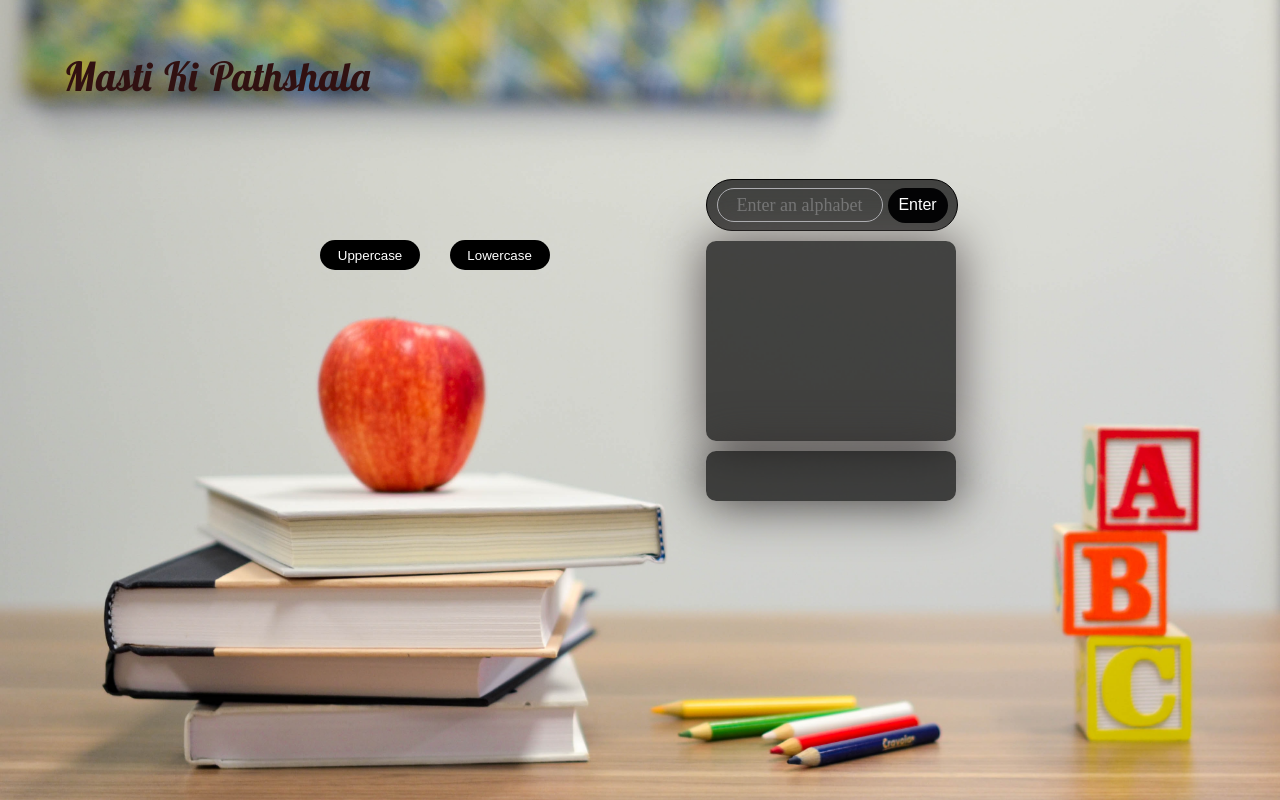
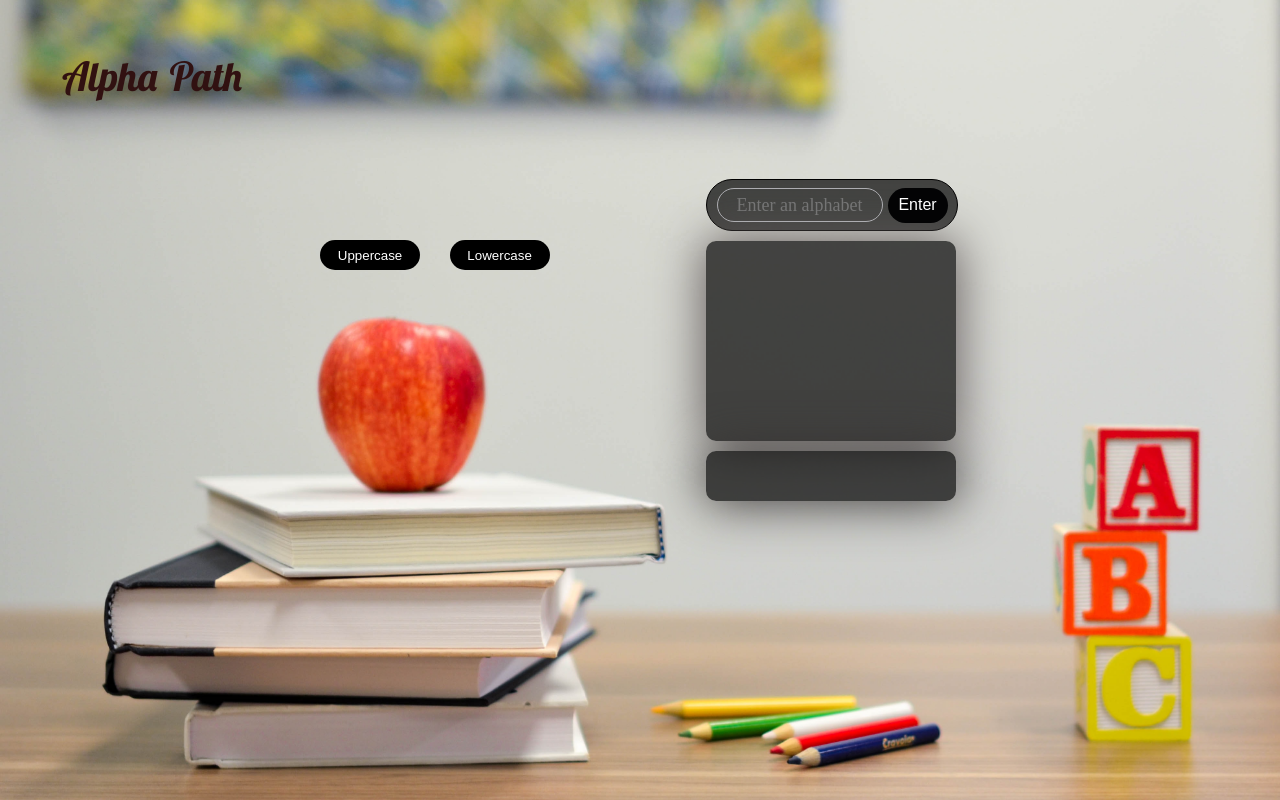
Before and after one commit to AlexWeb07/AlphaPath, a plain HTML site: page index.html in a window 1280 px wide. Shown: the top 800 px of the page. Drawn offline with Linux system fonts and the light colour scheme.

Commit message:
Update index.html

```diff
--- a/index.html
+++ b/index.html
@@ -330,7 +330,7 @@
 </style>
 <body>
     <div class="head">
-        <h1>Masti Ki Pathshala</h1>
+        <h1>Alpha Path</h1>
     </div>
     <div class="cont1">
         <input type="button" value="Uppercase" onclick="upper()" class="button" id="up">
```
